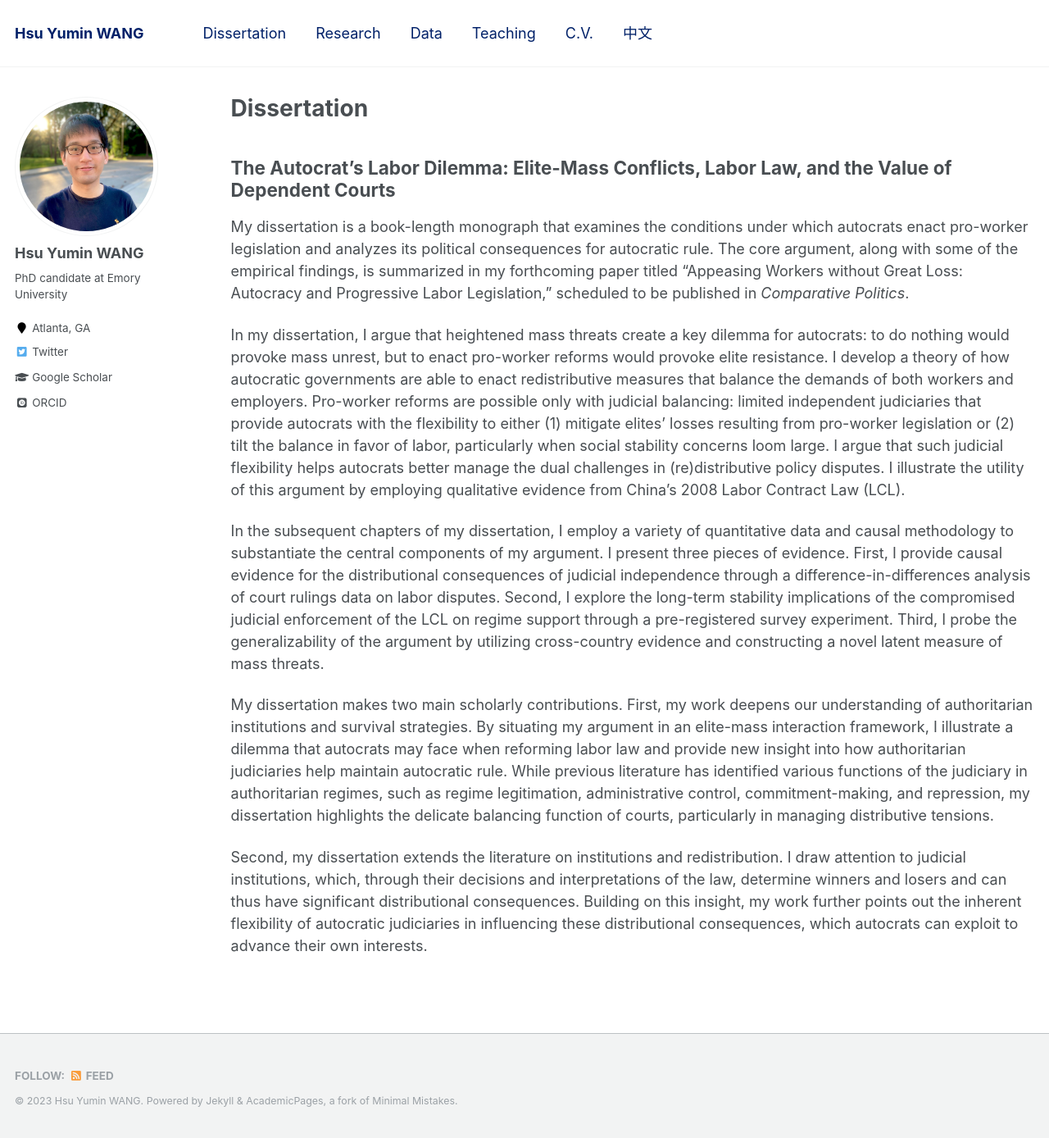
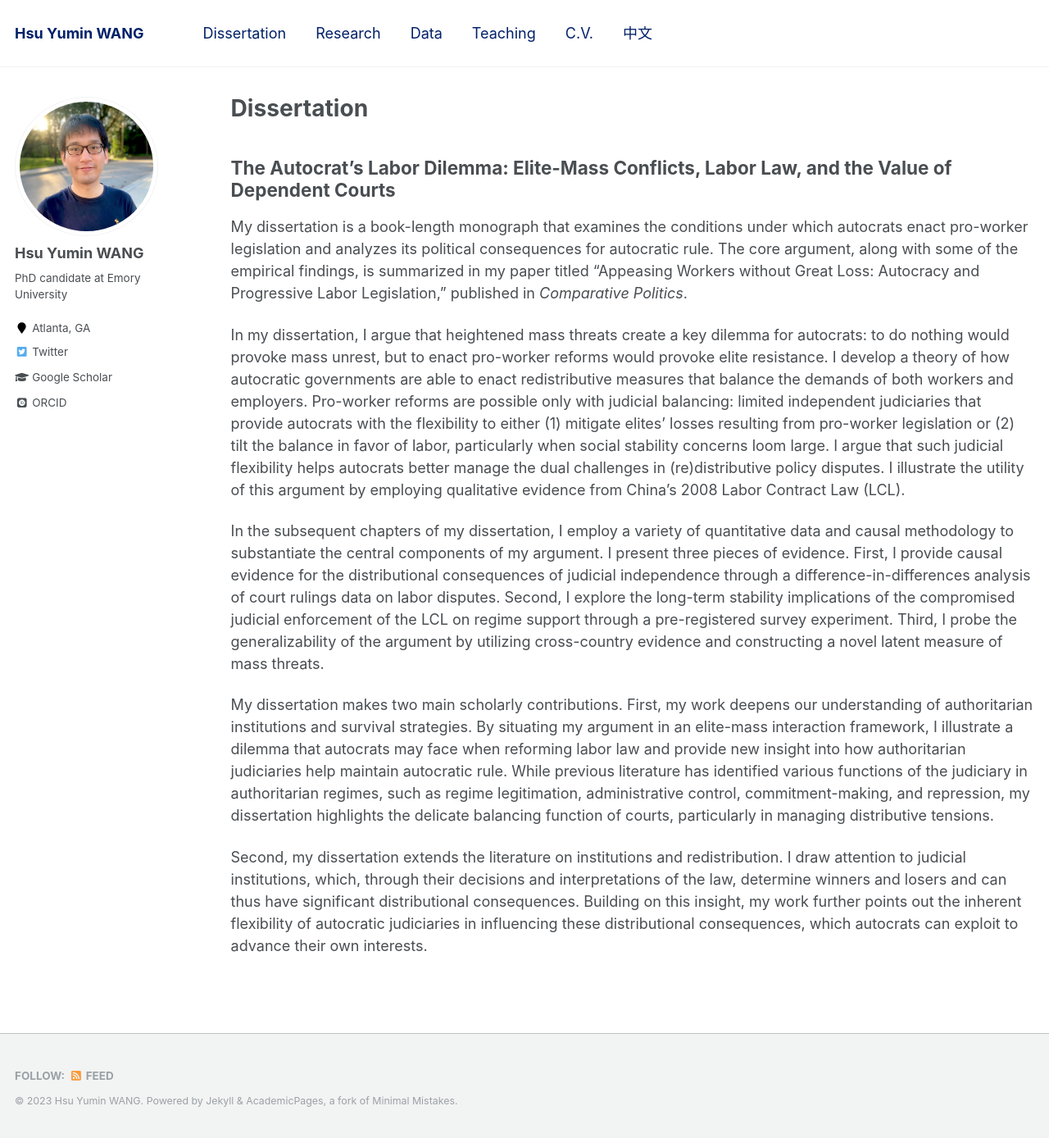
Before and after one commit to hsuyumin/hsuyumin.github.io, a Jekyll site: the page built from _pages/dissertation.md, in a window 1280 px wide and 1388 px high. Shown: the whole window at 82% size. Built offline with Jekyll 4.4.1, drawn with Linux system fonts in a browser that asks for light colours; some web fonts are replaced.

Commit message:
Update dissertation.md

```diff
--- a/_pages/dissertation.md
+++ b/_pages/dissertation.md
@@ -10,7 +10,7 @@ redirect_from:
 
 ## The Autocrat’s Labor Dilemma: Elite-Mass Conflicts, Labor Law, and the Value of Dependent Courts
 
-My dissertation is a book-length monograph that examines the conditions under which autocrats enact pro-worker legislation and analyzes its political consequences for autocratic rule. The core argument, along with some of the empirical findings, is summarized in my forthcoming paper titled "Appeasing Workers without Great Loss: Autocracy and Progressive Labor Legislation," scheduled to be published in _Comparative Politics_.
+My dissertation is a book-length monograph that examines the conditions under which autocrats enact pro-worker legislation and analyzes its political consequences for autocratic rule. The core argument, along with some of the empirical findings, is summarized in my paper titled "Appeasing Workers without Great Loss: Autocracy and Progressive Labor Legislation," published in _Comparative Politics_.
 
 In my dissertation, I argue that heightened mass threats create a key dilemma for autocrats: to do nothing would provoke mass unrest, but to enact pro-worker reforms would provoke elite resistance. I develop a theory of how autocratic governments are able to enact redistributive measures that balance the demands of both workers and employers. Pro-worker reforms are possible only with judicial balancing: limited independent judiciaries that provide autocrats with the flexibility to either (1) mitigate elites’ losses resulting from pro-worker legislation or (2) tilt the balance in favor of labor, particularly when social stability concerns loom large. I argue that such judicial flexibility helps autocrats better manage the dual challenges in (re)distributive policy disputes. I illustrate the utility of this argument by employing qualitative evidence from China’s 2008 Labor Contract Law (LCL).
 
```
